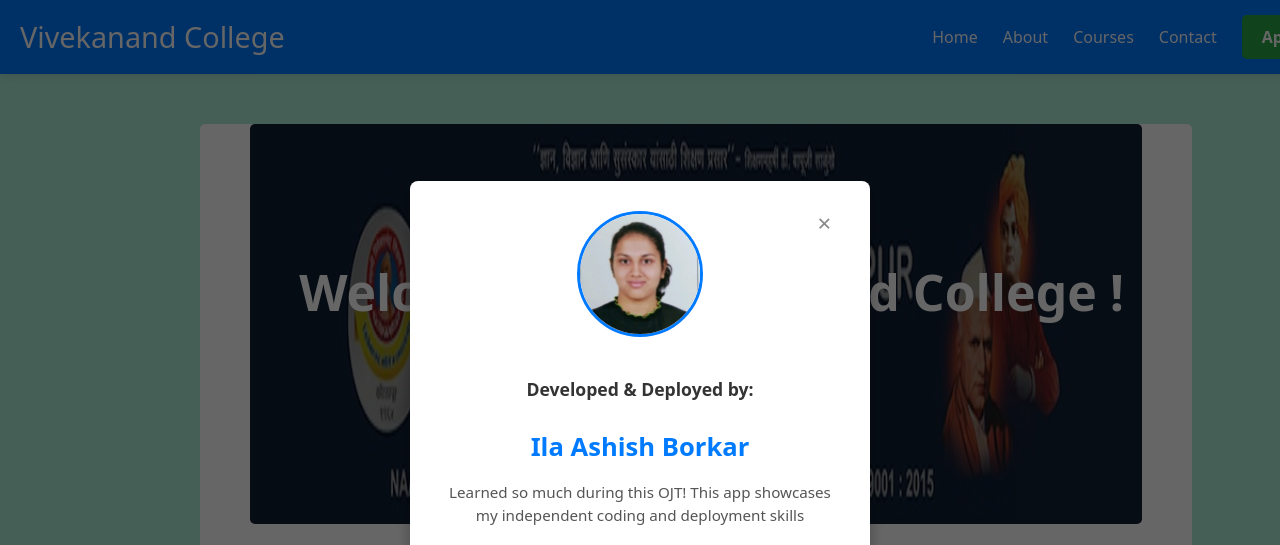
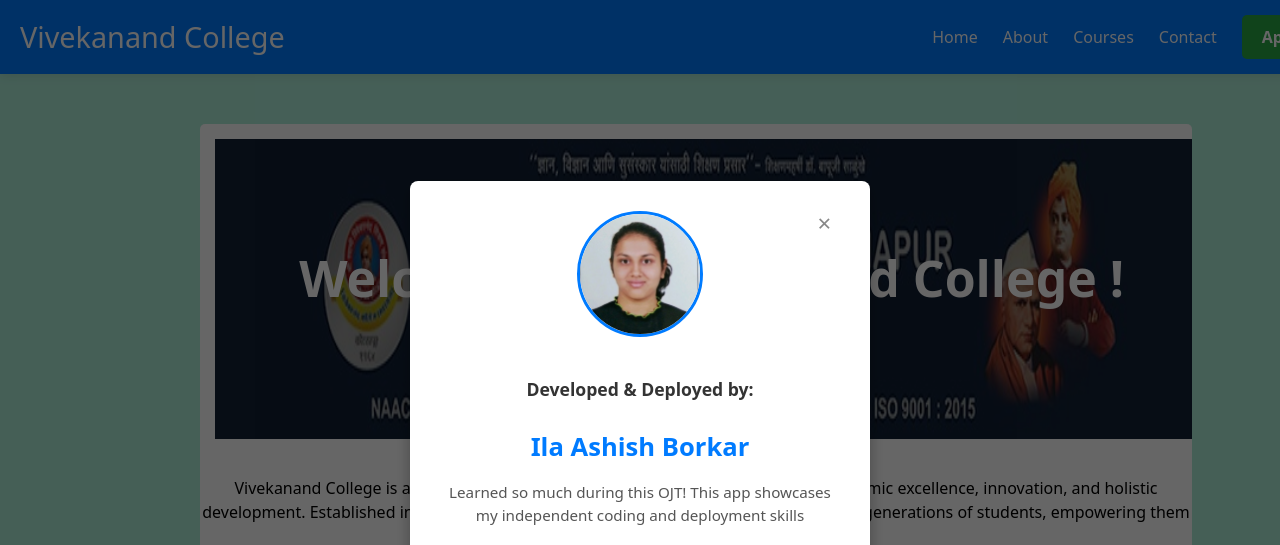
Before and after one commit to ilaborkar23/vckojt, a React (Vite) app: page / in a window 1280 px wide. Shown: the top 545 px of the page. Built offline with nearby package versions, Linux system fonts and the light colour scheme; no server answers.

Commit message:
tenth  commit

```diff
--- a/src/pages/style.css
+++ b/src/pages/style.css
@@ -21,8 +21,10 @@
     gap: 6px;
 }
 #id3{
-    height:400px;
-    width: 90%;
+    height:300px;
+    width: 100%;
+    object-fit: fill;
+    padding:15px;
     border-radius: 5px;
     filter: brightness(60%);
 }
@@ -48,6 +50,7 @@
     color: #fff;
 }
 .main{
+    height:500px;
     text-align: center;
     margin:50px 200px;
     border-radius: 5px;
```
